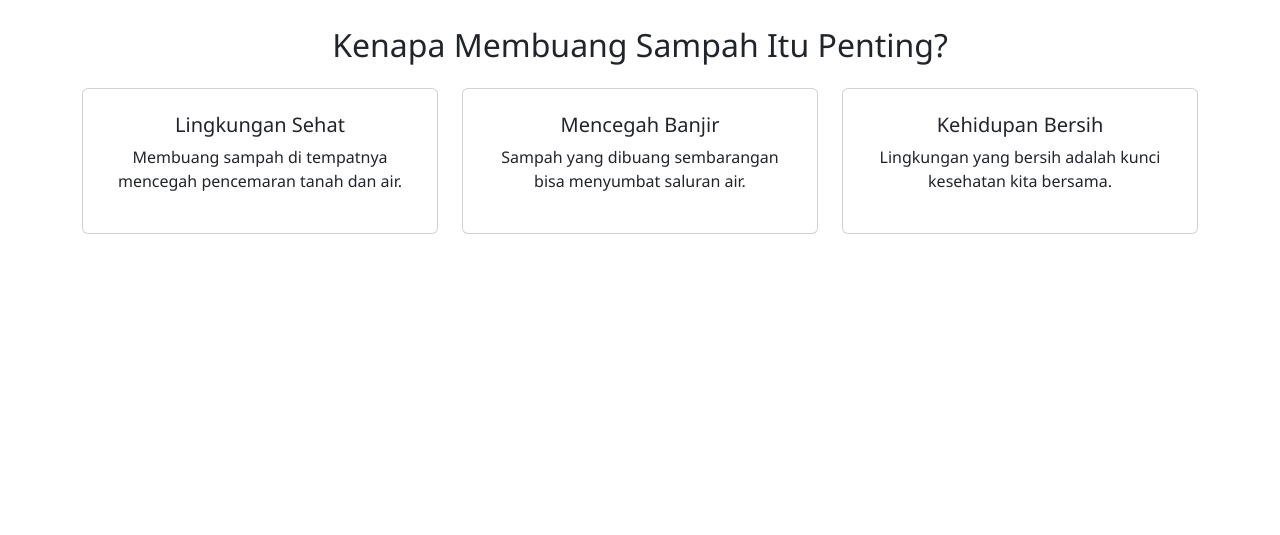
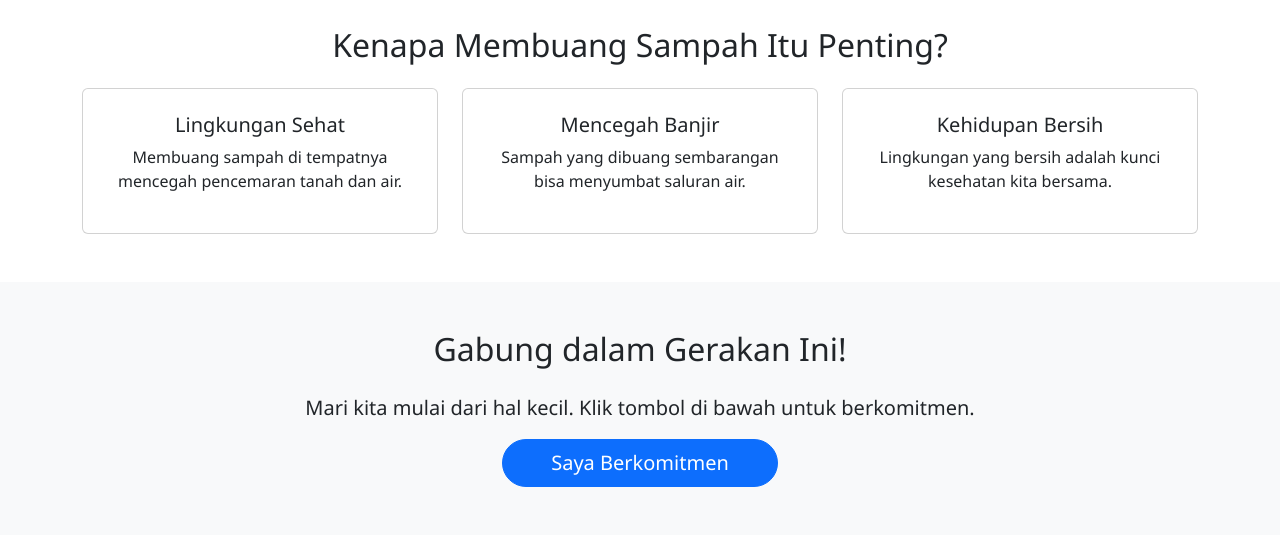
Before and after one commit to almagribii/ajakan_membuang_sampah, a plain HTML site: page index.html in a window 1280 px wide. Shown: the part 822-1357 px from the top of the page. Before the commit the page ends 1104 px from the top, so only its background shows below. Drawn offline with nearby package versions, Linux system fonts and the light colour scheme.

Commit message:
add code

```diff
--- a/index.html
+++ b/index.html
@@ -41,6 +41,14 @@
         </div>
     </section>
 
+     <section class="text-center py-5 bg-light">
+        <div class="container">
+            <h2 class="mb-4">Gabung dalam Gerakan Ini!</h2>
+            <p class="lead">Mari kita mulai dari hal kecil. Klik tombol di bawah untuk berkomitmen.</p>
+            <button id="commit-button" class="btn btn-primary btn-lg rounded-pill px-5">Saya Berkomitmen</button>
+        </div>
+    </section>
+
 <script src="https://code.jquery.com/jquery-3.7.1.min.js"></script>
     <script src="https://cdn.jsdelivr.net/npm/bootstrap@5.3.3/dist/js/bootstrap.bundle.min.js"></script>
     <script src="script.js"></script></body>
```
